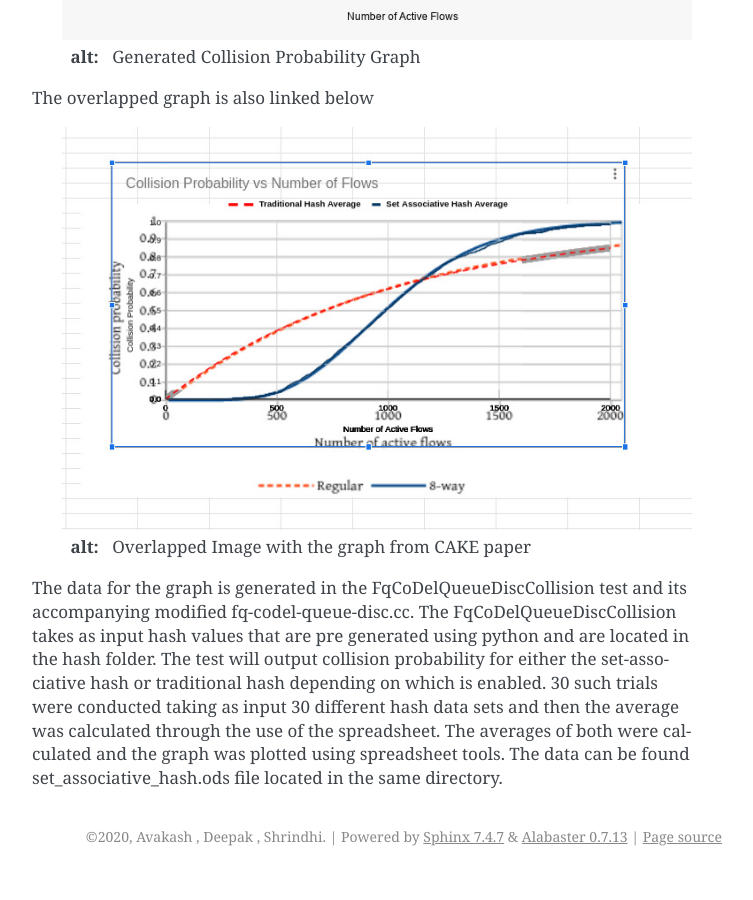
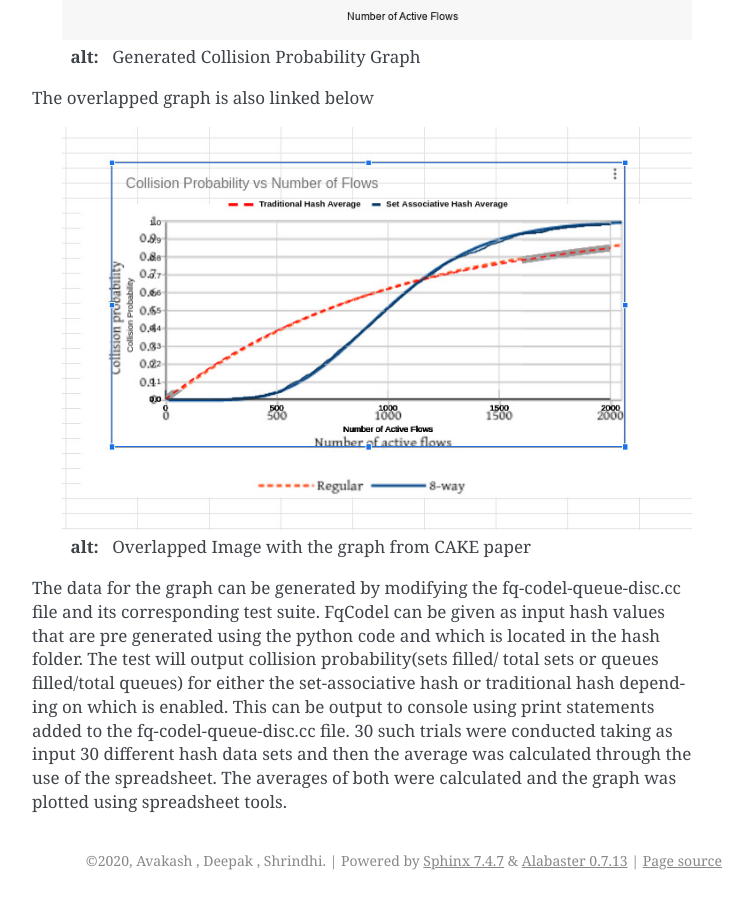
Before and after one commit to shrinidhi99/set-associative-hash-fq-codel-ns-3, a Sphinx documentation site: the page built from Doc/fq-codel.rst, in a window 1280 px wide and 900 px high, scrolled down 6015 px. Shown: the whole window, without its empty margins (388-1141 px from the left). Built offline with Sphinx 7.4.7, drawn with Linux system fonts in a browser that asks for light colours; before the commit the page ends 6891 px from its top, so only the background shows below that.

Commit message:
A few changes to docs

```diff
--- a/Doc/fq-codel.rst
+++ b/Doc/fq-codel.rst
@@ -128,4 +128,4 @@ The overlapped graph is also linked below
 
 
 
-The data for the graph is generated in the FqCoDelQueueDiscCollision test and its accompanying modified fq-codel-queue-disc.cc. The FqCoDelQueueDiscCollision takes as input hash values that are pre generated using python and are located in the hash folder. The test will output collision probability for either the set-associative hash or traditional hash depending on which is enabled. 30 such trials were conducted taking as input 30 different hash data sets and then the average was calculated through the use of the spreadsheet. The averages of both were calculated and the graph was plotted using spreadsheet tools. The data can be found set_associative_hash.ods file located in the same directory.
+The data for the graph can be generated by modifying the fq-codel-queue-disc.cc file and its corresponding test suite. FqCodel can be given as input hash values that are pre generated using the python code and which is located in the hash folder. The test will output collision probability(sets filled/ total sets or queues filled/total queues) for either the set-associative hash or traditional hash depending on which is enabled. This can be output to console using print statements added to the fq-codel-queue-disc.cc file. 30 such trials were conducted taking as input 30 different hash data sets and then the average was calculated through the use of the spreadsheet. The averages of both were calculated and the graph was plotted using spreadsheet tools.
```
